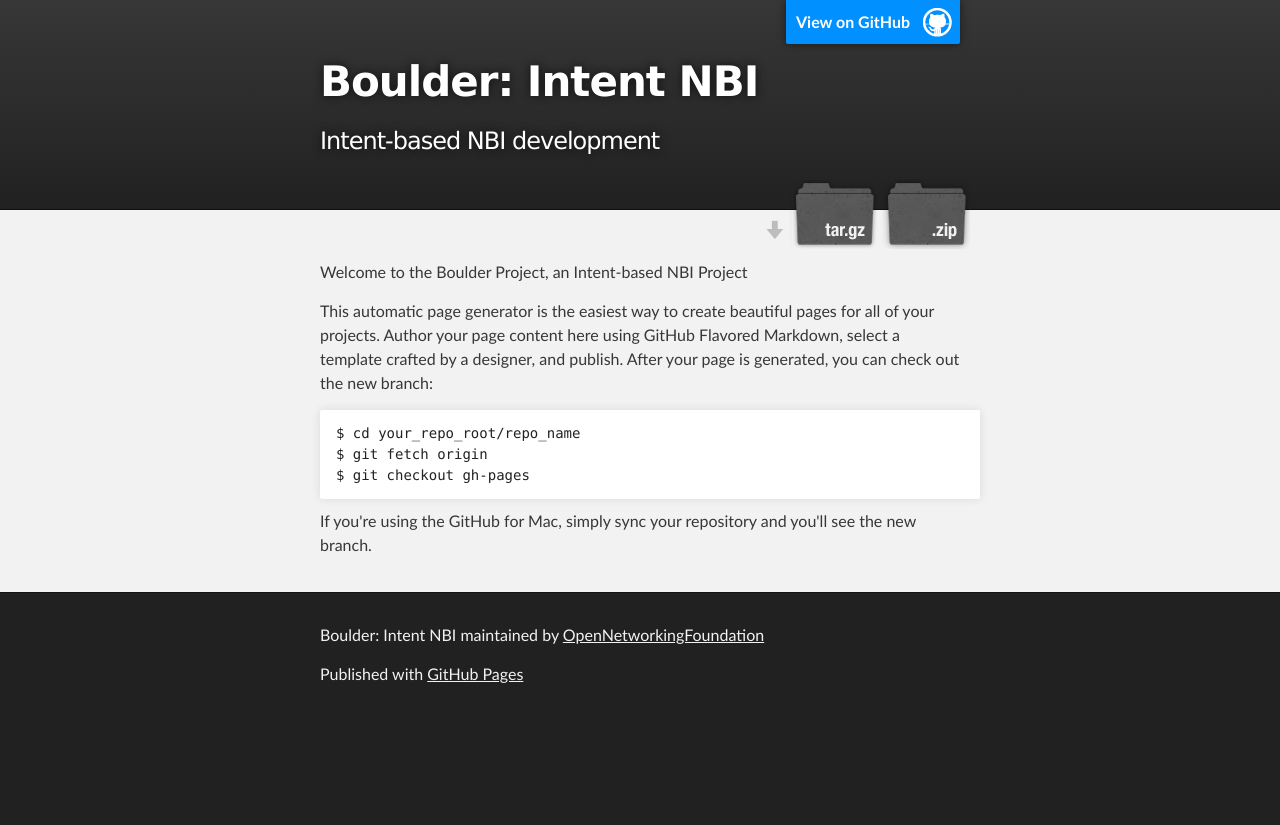
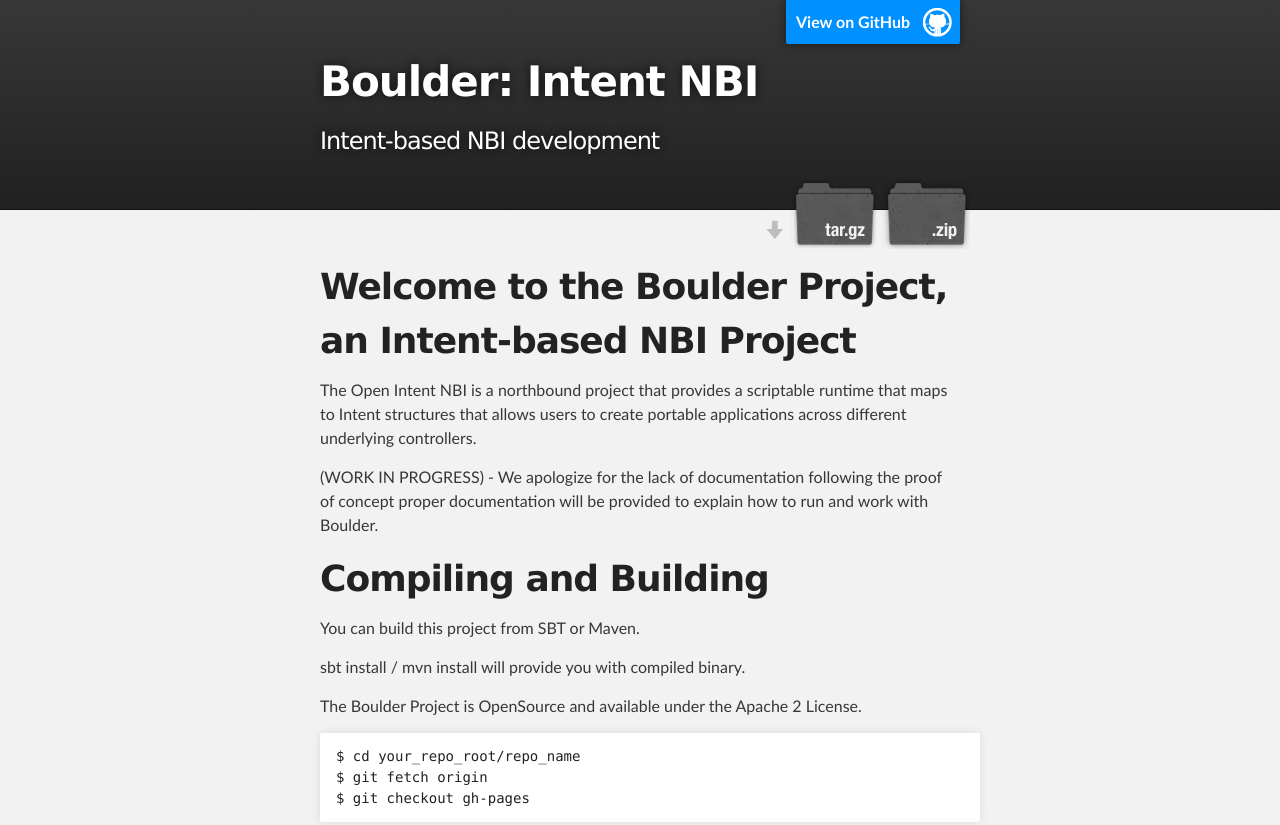
Before and after one commit to OpenNetworkingFoundation/BOULDER-Intent-NBI, a plain HTML site: page index.html in a window 1280 px wide. Shown: the top 825 px of the page. Before the commit the page ends 800 px from the top, so only its background shows below. Drawn offline with Linux system fonts and the light colour scheme.

```diff
--- a/index.html
+++ b/index.html
@@ -31,9 +31,21 @@
     <!-- MAIN CONTENT -->
     <div id="main_content_wrap" class="outer">
       <section id="main_content" class="inner">
-        <p>Welcome to the Boulder Project, an Intent-based NBI Project</p>
+        <h1>
+<a id="welcome-to-the-boulder-project-an-intent-based-nbi-project" class="anchor" href="#welcome-to-the-boulder-project-an-intent-based-nbi-project" aria-hidden="true"><span class="octicon octicon-link"></span></a>Welcome to the Boulder Project, an Intent-based NBI Project</h1>
 
-<p>This automatic page generator is the easiest way to create beautiful pages for all of your projects. Author your page content here using GitHub Flavored Markdown, select a template crafted by a designer, and publish. After your page is generated, you can check out the new branch:</p>
+<p>The Open Intent NBI is a northbound project that provides a scriptable runtime that maps to Intent structures that allows users to create portable applications across different underlying controllers.</p>
+
+<p>(WORK IN PROGRESS) - We apologize for the lack of documentation following the proof of concept proper documentation will be provided to explain how to run and work with Boulder.</p>
+
+<h1>
+<a id="compiling-and-building" class="anchor" href="#compiling-and-building" aria-hidden="true"><span class="octicon octicon-link"></span></a>Compiling and Building</h1>
+
+<p>You can build this project from SBT or Maven.</p>
+
+<p>sbt install / mvn install will provide you with compiled binary.</p>
+
+<p>The Boulder Project is OpenSource and available under the Apache 2 License.</p>
 
 <pre><code>$ cd your_repo_root/repo_name
 $ git fetch origin
```
Also changed, not shown: params.json (+1 -1 lines).
